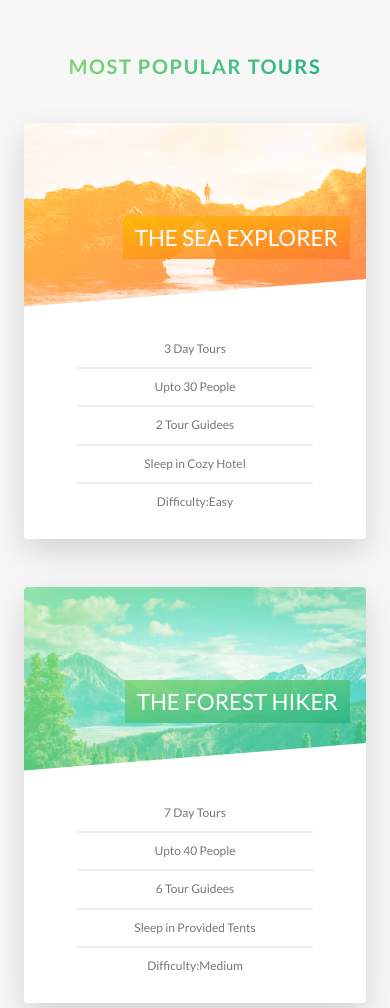
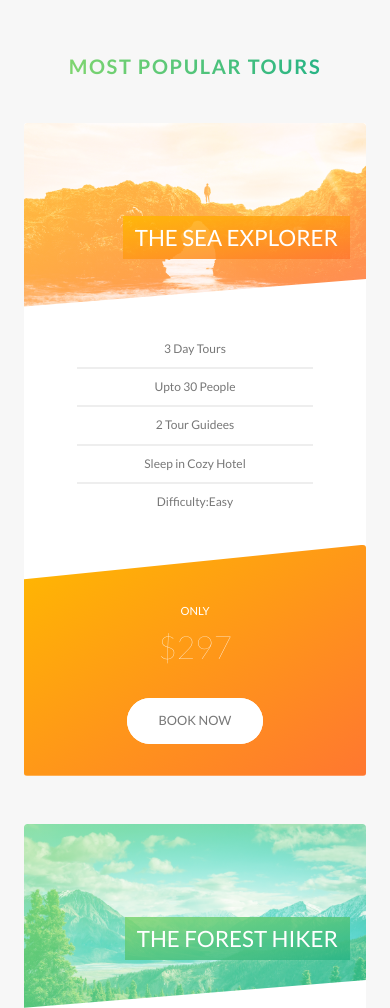
Before and after one commit to anchit1501/wanderlust, a website: page index.html in a window 390 px wide. Shown: the part 2620-3628 px from the top of the page. Drawn offline with Linux system fonts and the light colour scheme.

Commit message:
Tours & Booking Section Responsiveness

```diff
--- a/sass/components/_card.scss
+++ b/sass/components/_card.scss
@@ -6,7 +6,6 @@
     height: 52rem;
 
     &__side{
-
 
         height: 52rem;
         transition: all .8s;
@@ -146,4 +145,52 @@
         font-size: 6rem;
         font-weight: 100;
     }
+
+
+    @include respond(tab-port){
+
+            height: auto;
+            border-radius: 3px ;
+            background-color: $color-white;
+
+            &__side{
+                height: auto;
+                position: relative;
+                box-shadow: none;
+
+                &--back{
+                        transform: rotateY(0);
+                        clip-path: polygon(0 15%, 100% 0, 100% 100%, 0 100%);
+                }
+            }
+
+            &:hover &__side--front{
+                transform: rotateY(0)
+            }
+             .card__details{
+                 padding: 1rem 3 rem;
+             }
+
+            //Front Side Design
+            &__cta{
+                position: relative;
+                top: 0%;
+                left: 0%;
+                transform: translate(0);
+                width: 100%;
+                padding: 7rem 4rem 4rem 4rem;
+            }
+
+            &__price-box{
+                margin-bottom: 3rem;
+
+
+                }
+            &__price-only{
+                text-transform: uppercase;
+            }
+            &__price-value{
+                font-size: 4rem;
+            }
+        }
 }
--- a/sass/components/_form.scss
+++ b/sass/components/_form.scss
@@ -16,6 +16,10 @@
             width: 90%;
             display: block;
             transition: all .3s;
+
+            @include respond(tab-port){
+                width: 100%;
+            }
 
             &:focus{
                 outline: none;
@@ -54,6 +58,10 @@
       width: 49%;
       display: inline-block;
 
+      @include respond(tab-port){
+        width: 100%;
+        margin-bottom: 2rem;
+    }
   }
   &__radio-input{
       display: none;
--- a/sass/components/_popup.scss
+++ b/sass/components/_popup.scss
@@ -88,4 +88,52 @@
             color: $color-primary;
         }
     }
+
+    @include respond(tab-port){
+        .popup {
+
+
+
+
+        &__left {
+            width: 100%;
+            display: table-footer-group;
+            padding: 0;
+            margin: 0;
+        }
+
+        &__right {
+            width: 100%;
+            vertical-align: middle;
+            padding: 1rem 2rem;
+        }
+
+        &__img {
+            display: inline-block;
+            width: 50%;
+            height: auto;
+        }
+
+        &__text {
+            font-size: 1.4rem;
+            margin-bottom: 4rem;
+
+            -moz-column-count: 1;
+            -moz-column-gap: 4rem; //1em = 14px;
+            -moz-column-rule: 1px solid $color-grey-light-2;
+
+            column-count: 1;
+            column-gap: 4rem; //1em = 14px;
+            column-rule: 1px solid $color-grey-light-2;
+
+            -moz-hyphens: auto;
+            -ms-hyphens: auto;
+            -webkit-hyphens: auto;
+            hyphens: auto;
+        }
+
+
+
+    }
 }
+}
--- a/sass/components/_story.scss
+++ b/sass/components/_story.scss
@@ -8,6 +8,16 @@
     padding-left: 9rem;
     font-size: $default-font-size;
     transform: skewX(-12deg);
+
+    @include respond(tab-port){
+        width: 100%;
+        padding: 4rem;
+        padding-left: 7rem;
+    }
+
+    @include respond(phone){
+        transform: skewX(0);
+    }
 
     &>*{
 
@@ -26,6 +36,10 @@
         -webkit-clip-path:circle(50% at 50% 50%);
         transform: translateX(-3rem) skewX(12deg);
         position: relative;
+
+        @include respond(phone){
+            transform: translateX(-3rem) skewX(0);
+        }
     }
 
     &__image{
@@ -37,6 +51,10 @@
 
     &__text{
         transform: skewX(12deg);
+
+        @include respond(phone){
+            transform: skewX(0);
+        }
     }
 
     &__caption{
--- a/sass/pages/_home.scss
+++ b/sass/pages/_home.scss
@@ -68,10 +68,32 @@
     border-radius: 3px;
     box-shadow: 0 1.5 4rem rgba($color-black, .2);
 
-    height: 50rem;
+
+    @include respond(tab-land){
+        background-image: linear-gradient(105deg,
+        rgba($color-white,.9)0%,
+        rgba($color-white,.9)65%,
+        transparent 65%),
+        url('../../img/nat-10.jpg');
+        background-size: cover;
+    }
+    @include respond(tab-port){
+        background-image: linear-gradient(to right,
+        rgba($color-white,.9)0%,
+        rgba($color-white,.9)100%,
+        ),
+        url('../../img/nat-10.jpg');
+    }
 
     &__form{
         width: 50%;
         padding: 6rem;
+
+        @include respond(tab-land){
+            width: 65%;
+        }
+        @include respond(tab-port){
+            width: 100%;
+        }
     }
 }
```
Also changed, not shown: css/style.css.
